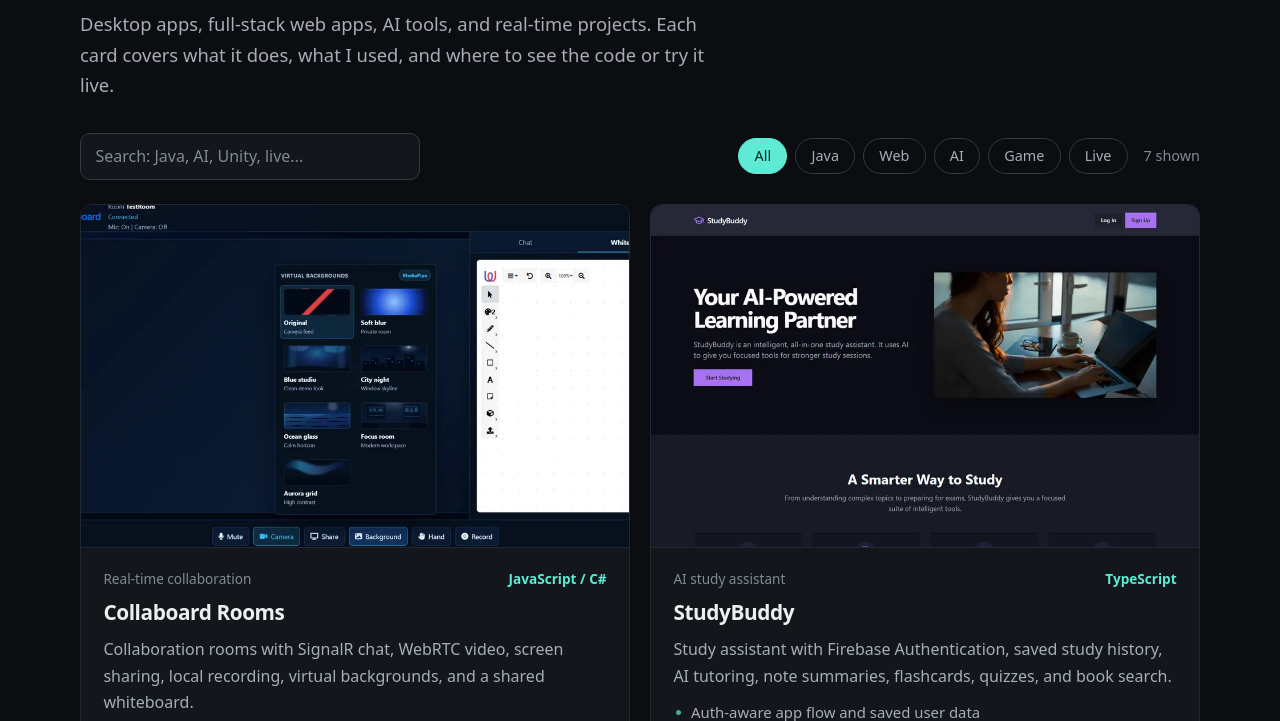
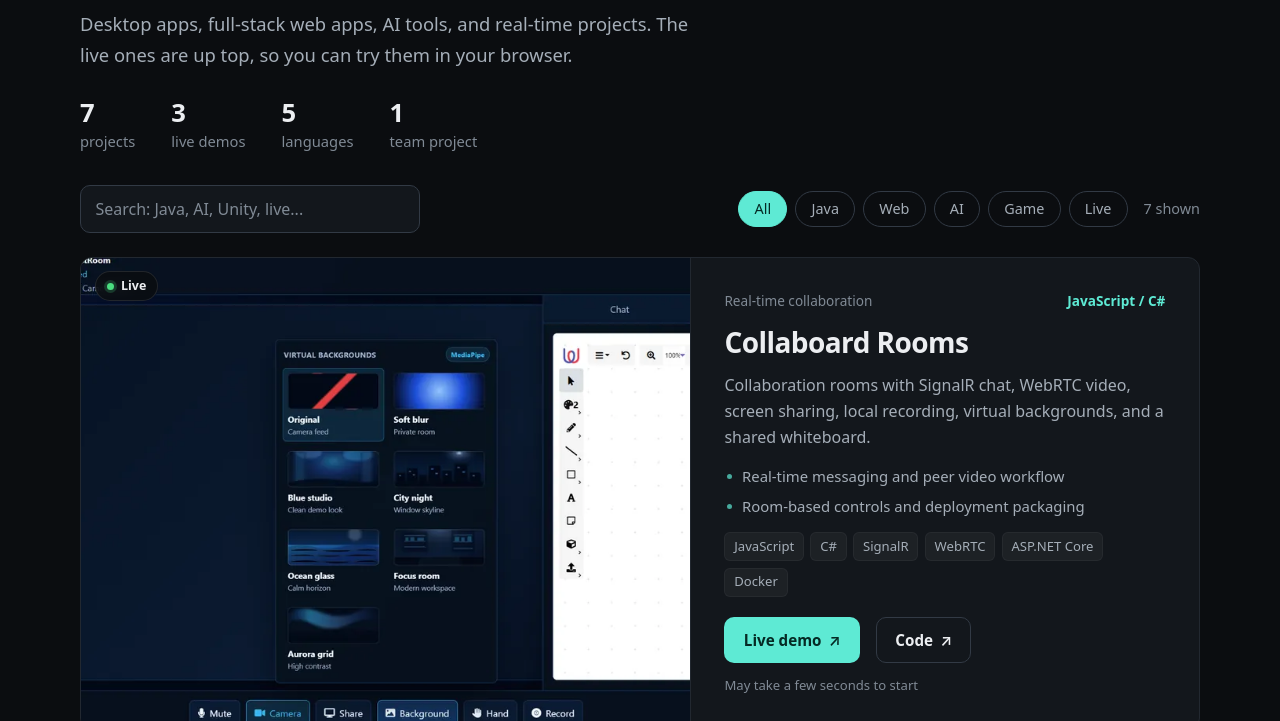
Before and after one commit to sames007/sames007.github.io, a plain HTML site: page projects.html in a window 1280 px wide. Shown: the part 231-952 px from the top of the page. Drawn offline with Linux system fonts and the light colour scheme.

Commit message:
Feature live projects on the projects page
- Show the three live projects as wide featured cards that alternate sides
- Add Live demo and Code buttons to featured cards
- Add Live and Team project badges on screenshots
- Add a project stats row under the heading
- Zoom screenshots slightly on hover, off when reduced motion is set

```diff
--- a/projects.html
+++ b/projects.html
@@ -26,7 +26,7 @@
     <meta property="og:image:alt" content="Saim Sameer">
     <meta name="twitter:card" content="summary">
     <title>Projects | Saim Sameer</title>
-    <link rel="stylesheet" href="style.css?v=21">
+    <link rel="stylesheet" href="style.css?v=23">
     <script src="script.js?v=4" defer></script>
 </head>
 <body>
@@ -51,9 +51,15 @@
         <p class="eyebrow">Projects</p>
         <h1 id="projects-title">Things I have built.</h1>
         <p class="lead">
-            Desktop apps, full-stack web apps, AI tools, and real-time projects. Each card covers
-            what it does, what I used, and where to see the code or try it live.
+            Desktop apps, full-stack web apps, AI tools, and real-time projects. The live ones
+            are up top, so you can try them in your browser.
         </p>
+        <ul class="stats">
+            <li><strong>7</strong> projects</li>
+            <li><strong>3</strong> live demos</li>
+            <li><strong>5</strong> languages</li>
+            <li><strong>1</strong> team project</li>
+        </ul>
     </section>
 
     <section class="container" aria-label="Project list">
@@ -74,8 +80,9 @@
         </div>
 
         <div class="card-grid">
-            <article class="card" data-tags="web live realtime javascript csharp html css aspnet signalr webrtc mediapipe docker render">
+            <article class="card is-featured" data-tags="web live realtime javascript csharp html css aspnet signalr webrtc mediapipe docker render">
                 <div class="card-media">
+                    <span class="media-badge is-live">Live</span>
                     <img src="image/projects/collaboard-rooms.webp" alt="Collaboard Rooms with the whiteboard open and the virtual background picker" width="960" height="600" loading="lazy" decoding="async">
                 </div>
                 <div class="card-body">
@@ -98,15 +105,16 @@
                         <li>Docker</li>
                     </ul>
                     <div class="card-links">
-                        <a href="https://github.com/sames007/Collaboard_Rooms" target="_blank" rel="noopener noreferrer">Code <span aria-hidden="true">↗</span></a>
-                        <a href="https://collaboard-rooms.onrender.com/index.html#room=resume-demo" target="_blank" rel="noopener noreferrer">Live demo <span aria-hidden="true">↗</span></a>
+                        <a class="btn btn-primary" href="https://collaboard-rooms.onrender.com/index.html#room=resume-demo" target="_blank" rel="noopener noreferrer">Live demo <span aria-hidden="true">↗</span></a>
+                        <a class="btn btn-ghost" href="https://github.com/sames007/Collaboard_Rooms" target="_blank" rel="noopener noreferrer">Code <span aria-hidden="true">↗</span></a>
                         <p class="note">May take a few seconds to start</p>
                     </div>
                 </div>
             </article>
 
-            <article class="card" data-tags="web live ai typescript javascript css nextjs react tailwind firebase firestore storage gemini openlibrary">
+            <article class="card is-featured is-flipped" data-tags="web live ai typescript javascript css nextjs react tailwind firebase firestore storage gemini openlibrary">
                 <div class="card-media">
+                    <span class="media-badge is-live">Live</span>
                     <img src="image/projects/studybuddy.webp" alt="StudyBuddy home page" width="960" height="600" loading="lazy" decoding="async">
                 </div>
                 <div class="card-body">
@@ -128,14 +136,15 @@
                         <li>Gemini API</li>
                     </ul>
                     <div class="card-links">
-                        <a href="https://github.com/sames007/StudyBuddy" target="_blank" rel="noopener noreferrer">Code <span aria-hidden="true">↗</span></a>
-                        <a href="https://studybuddy-backend--studybuddy-4f855.us-central1.hosted.app" target="_blank" rel="noopener noreferrer">Live demo <span aria-hidden="true">↗</span></a>
+                        <a class="btn btn-primary" href="https://studybuddy-backend--studybuddy-4f855.us-central1.hosted.app" target="_blank" rel="noopener noreferrer">Live demo <span aria-hidden="true">↗</span></a>
+                        <a class="btn btn-ghost" href="https://github.com/sames007/StudyBuddy" target="_blank" rel="noopener noreferrer">Code <span aria-hidden="true">↗</span></a>
                     </div>
                 </div>
             </article>
 
-            <article class="card" data-tags="web live ai javascript python css nextjs react node express socketio tailwind recharts gemini alphavantage coingecko newsapi docker render dashboard">
+            <article class="card is-featured" data-tags="web live ai javascript python css nextjs react node express socketio tailwind recharts gemini alphavantage coingecko newsapi docker render dashboard">
                 <div class="card-media">
+                    <span class="media-badge is-live">Live</span>
                     <img src="image/projects/nextrade.webp" alt="NexTrade dashboard with market search and AI summary" width="960" height="600" loading="lazy" decoding="async">
                 </div>
                 <div class="card-body">
@@ -157,8 +166,8 @@
                         <li>Socket.IO</li>
                     </ul>
                     <div class="card-links">
-                        <a href="https://github.com/sames007/NexTrade" target="_blank" rel="noopener noreferrer">Code <span aria-hidden="true">↗</span></a>
-                        <a href="https://nextrade-jgp0.onrender.com/" target="_blank" rel="noopener noreferrer">Live demo <span aria-hidden="true">↗</span></a>
+                        <a class="btn btn-primary" href="https://nextrade-jgp0.onrender.com/" target="_blank" rel="noopener noreferrer">Live demo <span aria-hidden="true">↗</span></a>
+                        <a class="btn btn-ghost" href="https://github.com/sames007/NexTrade" target="_blank" rel="noopener noreferrer">Code <span aria-hidden="true">↗</span></a>
                         <p class="note">May take a few seconds to start</p>
                     </div>
                 </div>
@@ -247,6 +256,7 @@
 
             <article class="card" data-tags="game unity csharp team multiplayer netcode relay shaderlab hlsl procedural">
                 <div class="card-media is-placeholder" aria-hidden="true">
+                    <span class="media-badge">Team project</span>
                     <p class="placeholder-title">Escape 4 Now</p>
                     <p class="placeholder-note">Unity · In development</p>
                 </div>
--- a/style.css
+++ b/style.css
@@ -484,18 +484,18 @@ input:focus-visible {
     padding-top: 0.95rem;
 }
 
-.card-links a {
+.card-links a:not(.btn) {
     font-size: 0.95rem;
     font-weight: 600;
     text-decoration: none;
     transition: color 0.15s ease;
 }
 
-.card-links a:hover {
+.card-links a:not(.btn):hover {
     color: var(--accent);
 }
 
-.card-links a span {
+.card-links a:not(.btn) span {
     color: var(--faint);
     margin-left: 0.2rem;
 }
@@ -503,6 +503,107 @@ input:focus-visible {
 .card-links .note {
     color: var(--faint);
     font-size: 0.82rem;
+}
+
+/* Image zoom and badges */
+
+.card-media {
+    position: relative;
+}
+
+.card-media img {
+    transition: transform 0.4s ease;
+}
+
+.card:hover .card-media img {
+    transform: scale(1.03);
+}
+
+.media-badge {
+    align-items: center;
+    backdrop-filter: blur(6px);
+    background: rgba(11, 13, 16, 0.8);
+    border: 1px solid rgba(255, 255, 255, 0.1);
+    border-radius: 999px;
+    display: flex;
+    font-size: 0.78rem;
+    font-weight: 600;
+    gap: 0.45rem;
+    left: 0.85rem;
+    padding: 0.22rem 0.7rem;
+    position: absolute;
+    top: 0.85rem;
+    z-index: 1;
+}
+
+.media-badge.is-live::before {
+    background: #4ade80;
+    border-radius: 50%;
+    box-shadow: 0 0 0 3px rgba(74, 222, 128, 0.2);
+    content: "";
+    height: 7px;
+    width: 7px;
+}
+
+/* Featured project cards */
+
+.card.is-featured {
+    display: grid;
+    grid-column: 1 / -1;
+    grid-template-columns: minmax(0, 1.2fr) minmax(0, 1fr);
+}
+
+.card.is-featured .card-media {
+    aspect-ratio: auto;
+    border-bottom: 0;
+    border-right: 1px solid var(--border);
+    min-height: 340px;
+}
+
+.card.is-featured.is-flipped .card-media {
+    border-left: 1px solid var(--border);
+    border-right: 0;
+    order: 2;
+}
+
+.card.is-featured .card-body {
+    gap: 0.85rem;
+    justify-content: center;
+    padding: 2rem 2.1rem;
+}
+
+.card.is-featured h2 {
+    font-size: 1.75rem;
+}
+
+.card.is-featured .card-links {
+    border-top: 0;
+    gap: 0.75rem 1rem;
+    margin-top: 0.4rem;
+    padding-top: 0;
+}
+
+/* Project stats */
+
+.stats {
+    display: flex;
+    flex-wrap: wrap;
+    gap: 0.75rem 2.25rem;
+    margin-top: 1.75rem;
+}
+
+.stats li {
+    color: var(--faint);
+    font-size: 0.92rem;
+}
+
+.stats strong {
+    color: var(--text);
+    display: block;
+    font-size: 1.6rem;
+    font-weight: 650;
+    letter-spacing: -0.02em;
+    line-height: 1.2;
 }
 
 /* Project explorer */
@@ -789,6 +890,28 @@ input:focus-visible {
     .contact-grid {
         grid-template-columns: 1fr;
     }
+
+    .card.is-featured {
+        display: flex;
+    }
+
+    .card.is-featured .card-media,
+    .card.is-featured.is-flipped .card-media {
+        aspect-ratio: 16 / 10;
+        border-bottom: 1px solid var(--border);
+        border-left: 0;
+        border-right: 0;
+        min-height: 0;
+        order: 0;
+    }
+
+    .card.is-featured .card-body {
+        padding: 1.4rem 1.5rem 1.5rem;
+    }
+
+    .card.is-featured h2 {
+        font-size: 1.45rem;
+    }
 }
 
 @media (max-width: 760px) {
@@ -882,6 +1005,12 @@ input:focus-visible {
         max-width: none;
     }
 
+    .stats {
+        display: grid;
+        gap: 1rem;
+        grid-template-columns: repeat(2, minmax(0, 1fr));
+    }
+
     .card-body {
         padding: 1.1rem 1.15rem 1.2rem;
     }
@@ -902,7 +1031,8 @@ input:focus-visible {
         transition: none !important;
     }
 
-    .card:hover {
+    .card:hover,
+    .card:hover .card-media img {
         transform: none;
     }
 }
```
Also changed, not shown: 404.html (+1 -1 lines), contact.html (+1 -1 lines), index.html (+1 -1 lines), skills.html (+1 -1 lines).
